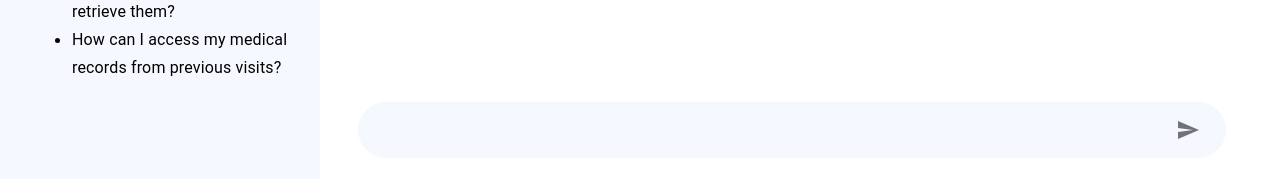
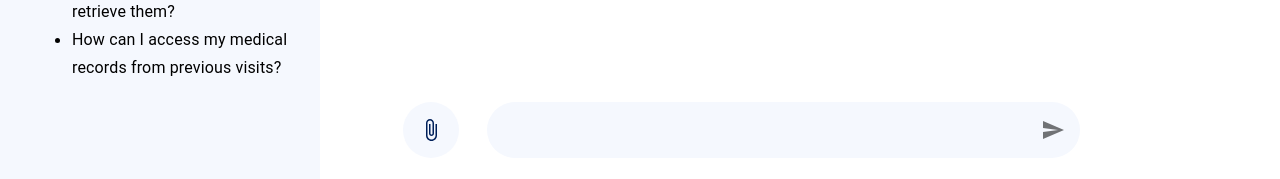
Before and after one commit to aiguru10/ChatbotTemplate, a React (Create React App) app in the folder frontend/: page / in a window 1280 px wide. Shown: the part 618-797 px from the top of the page. Built offline with nearby package versions, Linux system fonts and the light colour scheme.

Commit message:
with Attachment

```diff
--- a/frontend/package.json
+++ b/frontend/package.json
@@ -10,6 +10,7 @@
     "@testing-library/jest-dom": "^5.17.0",
     "@testing-library/react": "^13.4.0",
     "@testing-library/user-event": "^13.5.0",
+    "axios": "^1.7.2",
     "react": "^18.3.1",
     "react-dom": "^18.3.1",
     "react-scripts": "5.0.1",
--- a/frontend/src/App.js
+++ b/frontend/src/App.js
@@ -8,6 +8,7 @@ import AppHeader from "./Components/AppHeader";
 import LeftNav from "./Components/LeftNav";
 import ChatHeader from "./Components/ChatHeader";
 import ChatBody from "./Components/ChatBody";
+import Attachment from "./Components/Attachment";
 import Logo from "./Assets/Logo.svg";
 
 function App() {
@@ -28,8 +29,13 @@ function App() {
               <Grid item>
                 <ChatHeader />
               </Grid>
-              <Grid item>
-                <ChatBody />
+              <Grid container item direction="row" alignItems="flex-end">
+                {/* <Grid item xs={2} md={2}>
+                  <Attachment />
+                </Grid> */}
+                <Grid item xs={10} md={10}>
+                  <ChatBody />
+                </Grid>
               </Grid>
             </Grid>
           </Grid>
--- /dev/null
+++ b/frontend/src/Components/Attachment.jsx
@@ -0,0 +1,65 @@
+import React, { useState } from "react";
+import { Grid, Button, CircularProgress, Typography } from "@mui/material";
+import AttachFileIcon from "@mui/icons-material/AttachFile";
+import axios from "axios";
+import { chat_API } from "../utilities/constants";
+
+function Attachment({ onFileUploadComplete }) {
+  const [selectedFile, setSelectedFile] = useState(null);
+  const [uploading, setUploading] = useState(false);
+  const [uploadStatus, setUploadStatus] = useState("");
+
+  const handleFileChange = (event) => {
+    const file = event.target.files[0];
+    setSelectedFile(file);
+    if (file) {
+      handleFileUpload(file);
+    }
+  };
+
+  const handleFileUpload = async (file) => {
+    const formData = new FormData();
+    formData.append("file", file);
+
+    setUploading(true);
+    setUploadStatus("");
+
+    try {
+      const response = await axios.post(chat_API, formData, {
+        headers: {
+          "Content-Type": "multipart/form-data",
+        },
+      });
+      setUploadStatus("File uploaded successfully!");
+      onFileUploadComplete(file);
+    } catch (error) {
+      setUploadStatus("Error uploading file.");
+    } finally {
+      setUploading(false);
+    }
+  };
+
+  return (
+    <>
+      <Grid container direction="column" alignItems="flex-end" justifyContent="center">
+        <Grid item xs={12}>
+          <Button component="label" className="attachmentButton">
+            <AttachFileIcon />
+            <input type="file" accept="application/pdf" hidden onChange={handleFileChange} />
+            {uploading && <CircularProgress size={24} />}
+          </Button>
+        </Grid>
+        <Grid item xs={12}>
+          {selectedFile && <Typography variant="body2">Selected file: {selectedFile.name}</Typography>}
+          {uploadStatus && (
+            <Typography variant="body2" color={uploadStatus.includes("successfully") ? "green" : "red"}>
+              {uploadStatus}
+            </Typography>
+          )}
+        </Grid>
+      </Grid>
+    </>
+  );
+}
+
+export default Attachment;
--- /dev/null
+++ b/frontend/src/Components/BotFileCheck.jsx
@@ -0,0 +1,38 @@
+import React from 'react';
+import { Grid, Avatar, Typography } from '@mui/material';
+import BotAvatar from '../Assets/BotAvatar.svg';
+import PdfIcon from '../Assets/pdf_logo.svg';
+
+function BotFileCheckReply({ message, fileName, fileStatus, messageType }) {
+  const messageAlignment = 'flex-start';
+  const messageBgColor = '#E1EBFF';
+
+  return (
+    <Grid container direction="row" justifyContent={messageAlignment} alignItems="center">
+      <Grid item>
+        <Avatar alt="Bot Avatar" src={BotAvatar} />
+      </Grid>
+      <Grid item style={{ background: messageBgColor, borderRadius: 20, padding: 10, marginLeft: 5 }}>
+        {fileStatus ? (
+          <div>
+            <Typography>{message}</Typography>
+            <div style={{ display: 'flex', alignItems: 'center', gap: 8 }}>
+              <img src={PdfIcon} alt="PDF Icon" style={{ width: 40, height: 40, borderRadius: '50%' }} />
+              <Typography>{fileName}</Typography>
+            </div>
+            <Typography style={{ border: '1px solid #75787B', borderRadius: '1rem', padding: '4px 12px', marginTop: '4px', fontStyle: 'italic' }}>
+              {fileStatus}
+            </Typography>
+            <Typography style={{ marginTop: '4px' }}>
+              File uploaded successfully
+            </Typography>
+          </div>
+        ) : (
+          <Typography>{message}</Typography>
+        )}
+      </Grid>
+    </Grid>
+  );
+}
+
+export default BotFileCheckReply;
--- a/frontend/src/Components/ChatBody.jsx
+++ b/frontend/src/Components/ChatBody.jsx
@@ -1,11 +1,10 @@
 import React, { useState, useRef, useEffect } from "react";
-import { Container, Typography, TextField, Grid, Avatar, IconButton } from "@mui/material";
-import { APP_ASSISTANT_NAME } from "../utilities/constants";
+import { Container, TextField, Grid, Avatar, IconButton } from "@mui/material";
+import SendIcon from "@mui/icons-material/Send";
+import createMessageBlock from "../utilities/createMessageBlock";
+import Attachment from "./Attachment";
+import BotFileCheckReply from "./BotFileCheck";
 import UserAvatar from "../Assets/UserAvatar.svg";
-import BotAvatar from "../Assets/BotAvatar.svg";
-import SendIcon from "@mui/icons-material/Send";
-
-import createMessageBlock from "../utilities/createMessageBlock";
 
 function ChatBody() {
   const [message, setMessage] = useState("");
@@ -29,24 +28,82 @@ function ChatBody() {
       const newMessageBlock = createMessageBlock(message, "USER", "TEXT", "SENT");
       setMessageList([...messageList, newMessageBlock]);
       setMessage("");
-      getBotResponse(setMessageList, setProcessing);
+      getBotResponse(setMessageList, setProcessing, message);
     } else {
       setHelperText("Cannot send empty message");
     }
   };
 
+  const handleFileUploadComplete = (file) => {
+    const fileSizeLimit = 5 * 1024 * 1024; // 5 MB limit
+    const fileStatus = file.size <= fileSizeLimit ? "File page limit check succeeded." : "File size limit exceeded.";
+
+    const newMessageBlock = createMessageBlock(
+      "File uploaded: " + file.name,
+      "USER",
+      "FILE",
+      "SENT",
+      file.name,
+      fileStatus
+    );
+    setMessageList((prevList) => [...prevList, newMessageBlock]);
+
+    setTimeout(() => {
+      const botMessageBlock = createMessageBlock(
+        fileStatus === "File page limit check succeeded."
+          ? "Checking file size."
+          : "File size limit exceeded. Please upload a smaller file.",
+        "BOT",
+        "FILE",
+        "RECEIVED",
+        file.name,
+        fileStatus
+      );
+      setMessageList((prevList) => [...prevList, botMessageBlock]);
+    }, 1000);
+  };
+
   return (
     <Container maxWidth="md">
       <Grid container spacing={2}>
-        <Grid container spacing={3} direction="row" justifyContent="flex-end" alignItems="stretch" item xs={12} className="chatScrollContainer">
+        <Grid
+          container
+          spacing={3}
+          direction="row"
+          justifyContent="flex-end"
+          alignItems="stretch"
+          item
+          xs={12}
+          className="chatScrollContainer"
+        >
           {messageList.map((msg, index) => (
             <Grid item xs={12} key={index}>
-              {msg.sentBy === "USER" ? <UserReply message={msg.message} state={msg.state} /> : <BotReply message={msg.message} state={msg.state} />}
+              {msg.sentBy === "USER" ? (
+                <UserReply message={msg.message} state={msg.state} />
+              ) : (
+                <BotFileCheckReply
+                  message={msg.message}
+                  fileName={msg.fileName}
+                  fileStatus={msg.fileStatus}
+                  messageType={msg.sentBy === "USER" ? "user_doc_upload" : "bot_response"}
+                />
+              )}
             </Grid>
           ))}
           <div ref={messagesEndRef} />
         </Grid>
-        <Grid item xs="12" container direction="row" justifyContent="flex-start" alignItems="center" className="sendMessageContainer">
+        <Grid
+          item
+          xs={12}
+          container
+          direction="row"
+          justifyContent="flex-start"
+          alignItems="center"
+        >
+          <Grid container item xs={2} sx={{ mt: 2 }}>
+            <Attachment onFileUploadComplete={handleFileUploadComplete} />
+          </Grid>
+          <Grid container item xs={10} alignItems="center" className="sendMessageContainer">
             <Grid item xs={11.5}>
               <TextField
                 multiline
@@ -70,12 +127,11 @@ function ChatBody() {
               <IconButton
                 aria-label="send"
                 disabled={processing}
-              onClick={(e) => {
-                handleSendMessage();
-              }}
+                onClick={handleSendMessage}
               >
                 <SendIcon />
               </IconButton>
+            </Grid>
           </Grid>
         </Grid>
       </Grid>
@@ -85,25 +141,14 @@ function ChatBody() {
 
 export default ChatBody;
 
-function BotReply({ message }) {
-  return (
-    <>
-      <Grid container direction="row" justifyContent="flex-start" alignItems="flex-end">
-        <Grid item>
-          <Avatar alt={APP_ASSISTANT_NAME} src={BotAvatar} />
-        </Grid>
-        <Grid item className="botMessage">
-          {message}
-        </Grid>
-      </Grid>
-    </>
-  );
-}
-
 function UserReply({ message }) {
   return (
-    <>
-      <Grid container direction="row" justifyContent="flex-end" alignItems="flex-end">
+    <Grid
+      container
+      direction="row"
+      justifyContent="flex-end"
+      alignItems="flex-end"
+    >
       <Grid item className="userMessage">
         {message}
       </Grid>
@@ -111,13 +156,17 @@ function UserReply({ message }) {
         <Avatar alt={"User Profile Pic"} src={UserAvatar} />
       </Grid>
     </Grid>
-    </>
   );
 }
 
-const getBotResponse = (setMessageList, setProcessing) => {
+const getBotResponse = (setMessageList, setProcessing, message) => {
   setProcessing(true);
-  const botMessageBlock = createMessageBlock("Processing your request...", "BOT", "TEXT", "PROCESSING");
+  const botMessageBlock = createMessageBlock(
+    "Processing your request...",
+    "BOT",
+    "TEXT",
+    "PROCESSING"
+  );
   setMessageList((prevList) => [...prevList, botMessageBlock]);
   setTimeout(() => {
     setMessageList((prevList) => {
--- a/frontend/src/index.css
+++ b/frontend/src/index.css
@@ -148,9 +148,26 @@ code {
 .MuiGrid-root.MuiGrid-container.MuiGrid-item.sendMessageContainer {
   padding: 0px 24px;
   margin-top: 1rem;
-  background: #f5f8fe;
   border-radius: 40px;
 }
+.MuiGrid-root.MuiGrid-container.MuiGrid-item.sendMessageContainer, .MuiButton-root.attachmentButton
+  {
+  background: #f5f8fe;
+}
+
+.MuiButton-root.attachmentButton {
+  border-radius: 50%;
+  margin-left: 8px;
+  padding: 0.5rem;
+  height: 3.5rem;
+  width: 3.5rem;
+  min-width: 0;
+  display: flex;
+  justify-content: center;
+  align-items: center;
+  position: relative;
+}
+
 p#USERCHATINPUT-helper-text {
   padding-bottom: 12px;
 }
--- a/frontend/src/utilities/constants.js
+++ b/frontend/src/utilities/constants.js
@@ -4,3 +4,4 @@ export const APP_ASSISTANT_NAME = "Banner Health GenAI Bot";
 export const ABOUT_US = "Welcome to the Banner Health GenAI chat bot! We're here to assist to  quickly access relevant information and streamline document review processes.";
 export const FAQS = ["Is it possible to get a copy of my test results from my previous visit?", "Could you please provide the name of the medication.", "I forgot the details of my last appointment. How can I retrieve them?", "How can I access my medical records from previous visits?"];
 export const CHAT_HEADER_TITLE = "Banner Health AI Chat Assistant";
+export const chat_API = 'https://tuz14mrcm4.execute-api.us-west-2.amazonaws.com/dev/upload';
```
Also changed, not shown: frontend/src/utilities/createMessageBlock.js (+6 -4 lines), frontend/src/Assets/pdf_logo.svg (added), 1 other file (tests, documents, lock files or other folders). Lines whose indentation alone changed are shown as unchanged.
